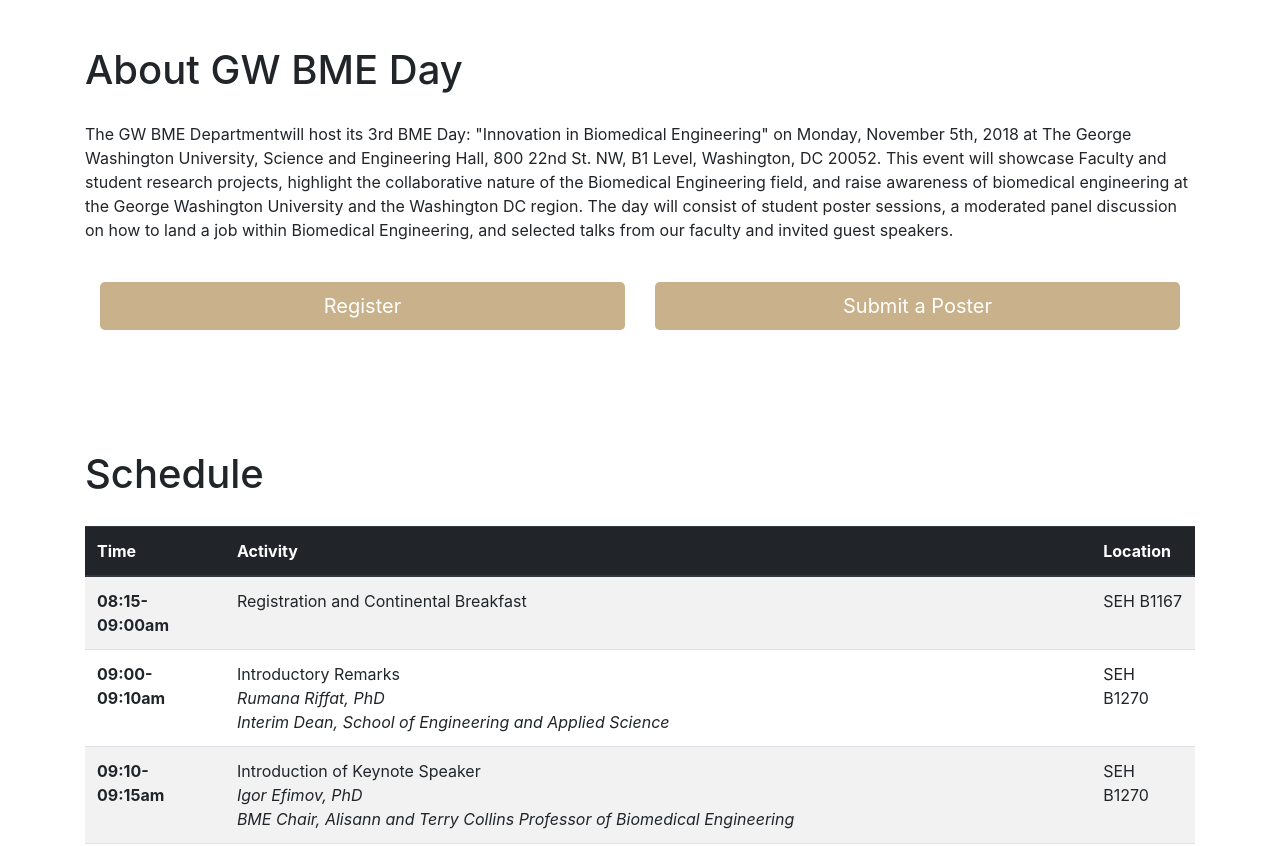
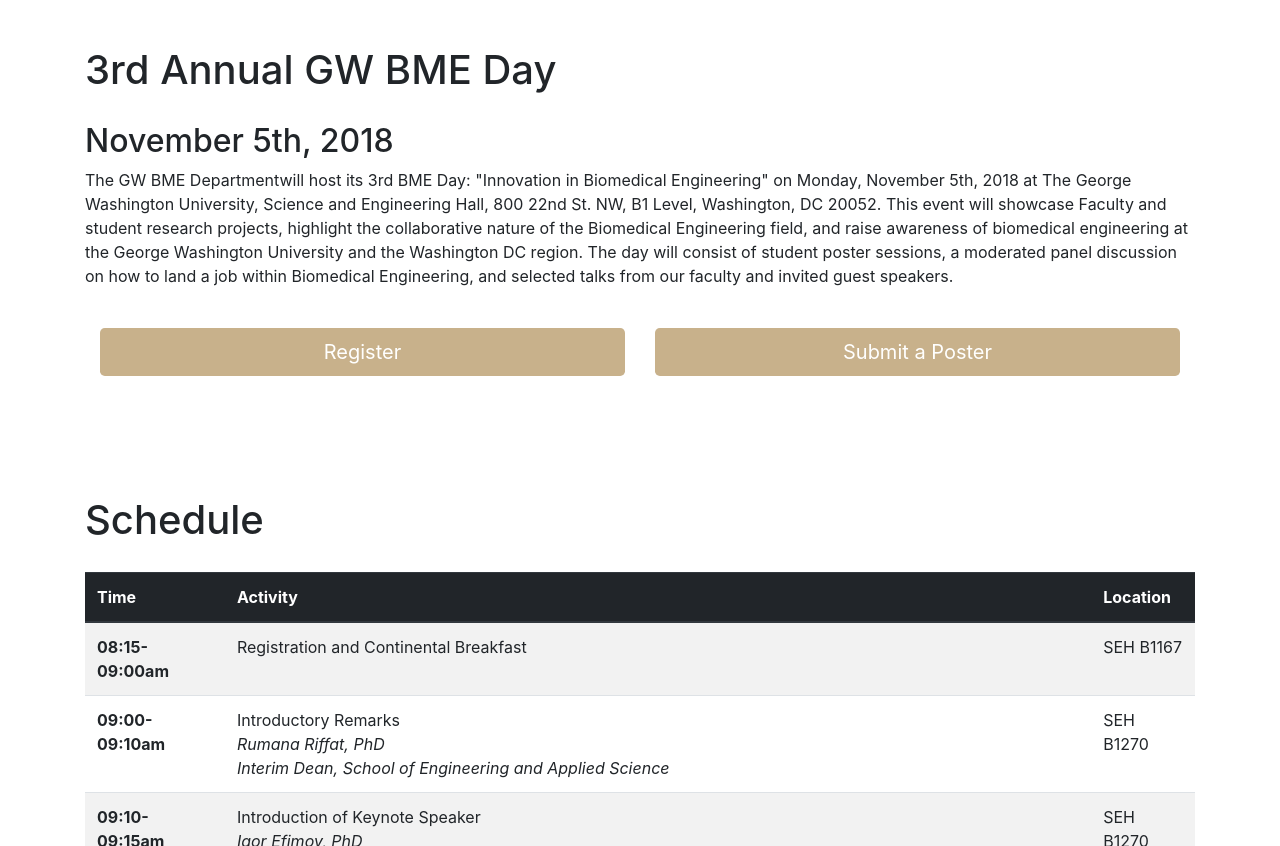
Before and after one commit to gwulilab/bmeday, a website: page index.html in a window 1280 px wide. Shown: the part 878-1724 px from the top of the page. Drawn offline with Linux system fonts and the light colour scheme.

Commit message:
Edited for clarity of date

```diff
--- a/index.html
+++ b/index.html
@@ -82,7 +82,8 @@
     <!-- Page Content -->
     <section class="py-5" id="about">
       <div class="container">
-        <h1>About GW BME Day</h1>
+        <h1>3rd Annual GW BME Day</h1>
+        <h2>November 5th, 2018</h2>
         <p>The GW BME Departmentwill host its 3rd BME Day: "Innovation in Biomedical Engineering" on Monday, November 5th, 2018 at The George Washington University, Science and Engineering Hall, 800 22nd St. NW, B1 Level, Washington, DC 20052. This event will showcase Faculty and student research projects, highlight the collaborative nature of the Biomedical Engineering field, and raise awareness of biomedical engineering at the George Washington University and the Washington DC region. The day will consist of student poster sessions, a moderated panel discussion on how to land a job within Biomedical Engineering, and selected talks from our faculty and invited guest speakers.</p>
       </div>
 
```
